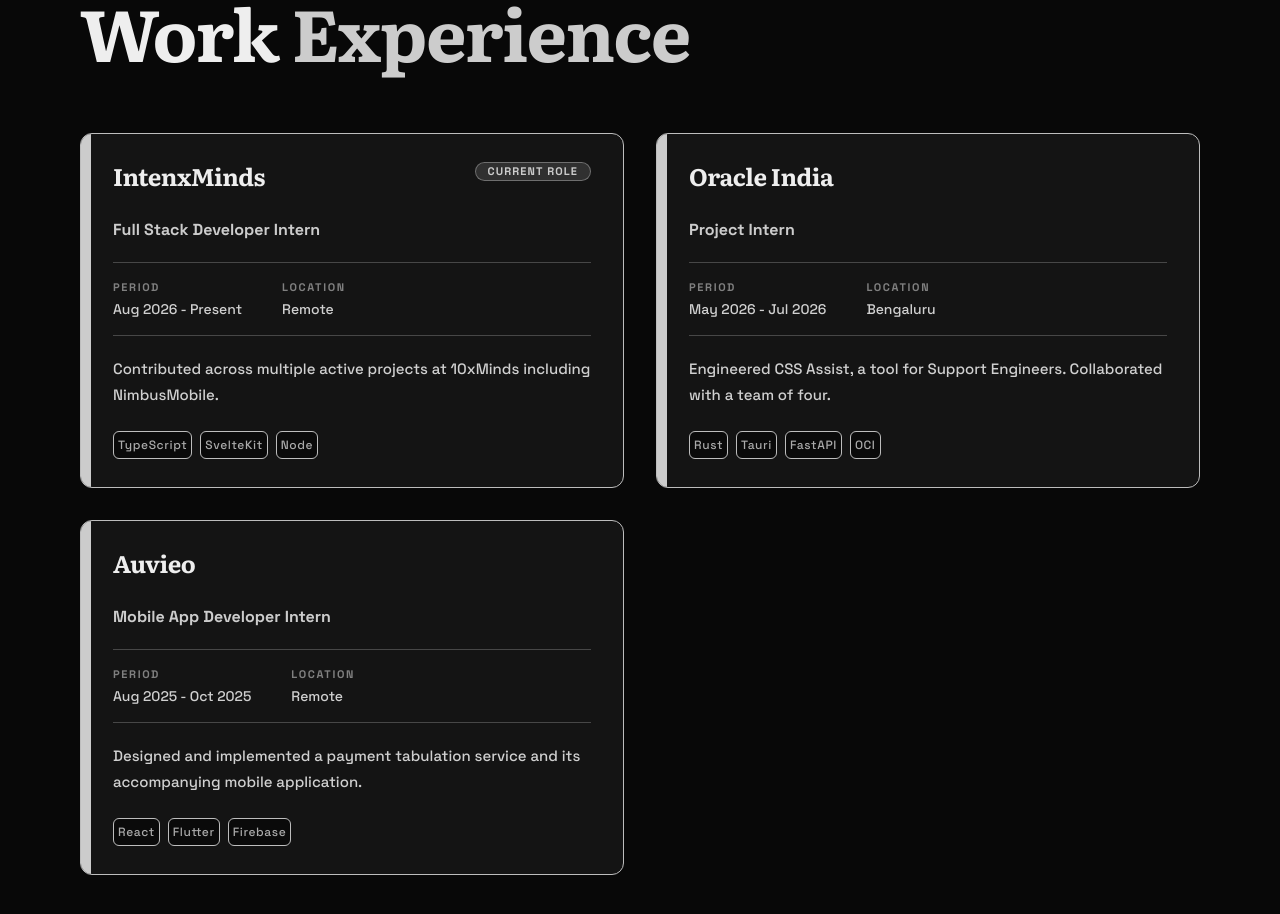
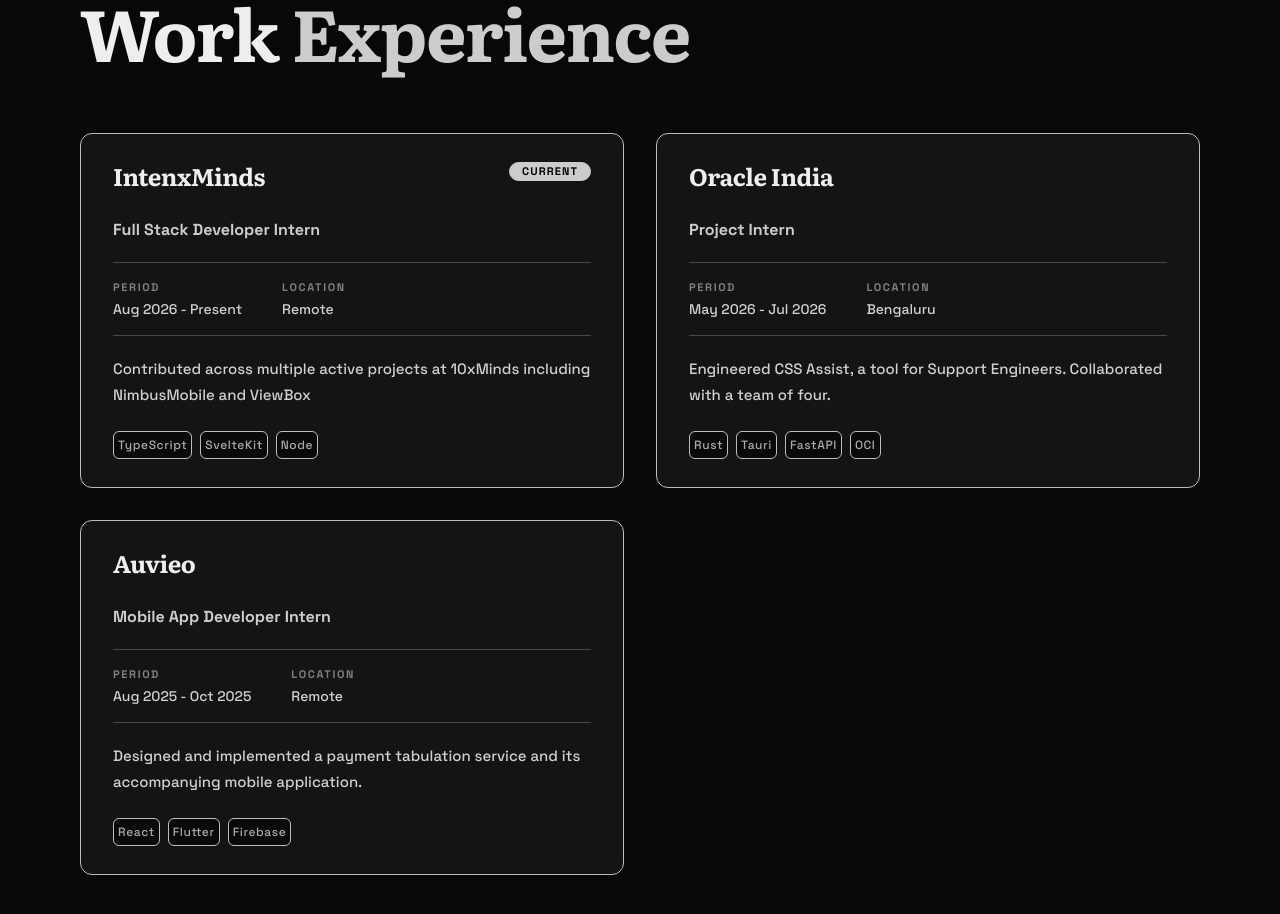
Before and after one commit to Pixelrick420/Home, a React (Vite) app: page / in a window 1280 px wide. Shown: the part 2600-3514 px from the top of the page. Built offline with nearby package versions, Linux system fonts and the light colour scheme.

Commit message:
fix: experience

```diff
--- a/src/components/Experience.tsx
+++ b/src/components/Experience.tsx
@@ -10,8 +10,8 @@ import { IS_SERVER } from "../lib/env";
 
 function CurrentRoleTag() {
   return (
-    <span className="inline-flex shrink-0 items-center gap-2 rounded-pill border border-accent/40 bg-accent/15 px-3 font-sans text-xxs font-semibold uppercase tracking-widest text-accent">
-      Current Role
+    <span className="inline-flex shrink-0 items-center gap-2 rounded-pill border border-accent bg-accent px-3 font-sans text-xxs font-semibold uppercase tracking-widest text-black">
+      Current
     </span>
   );
 }
@@ -53,9 +53,7 @@ function ExperienceCard({ exp, i }: { exp: Experience; i: number }) {
         ease: "easeOut",
       }}
       className="card-hover relative flex h-full min-w-0 flex-col overflow-hidden rounded-card border border-border bg-bg-card"
-    >
-      <div className="absolute inset-y-0 left-0 w-2.5 bg-accent" />
-
+  >
       <div className="flex grow flex-col gap-5 px-8 py-7">
         <header className="flex items-start justify-between gap-4">
           <div className="min-w-0">
--- a/src/data/experience.ts
+++ b/src/data/experience.ts
@@ -9,7 +9,7 @@ export const experiences: Experience[] = [
     current: true,
     location: "Remote",
     description:
-      "Contributed across multiple active projects at 10xMinds including NimbusMobile.",
+      "Contributed across multiple active projects at 10xMinds including NimbusMobile and ViewBox",
     highlights: [],
     stack: ["TypeScript", "SvelteKit", "Node"],
   },
```
